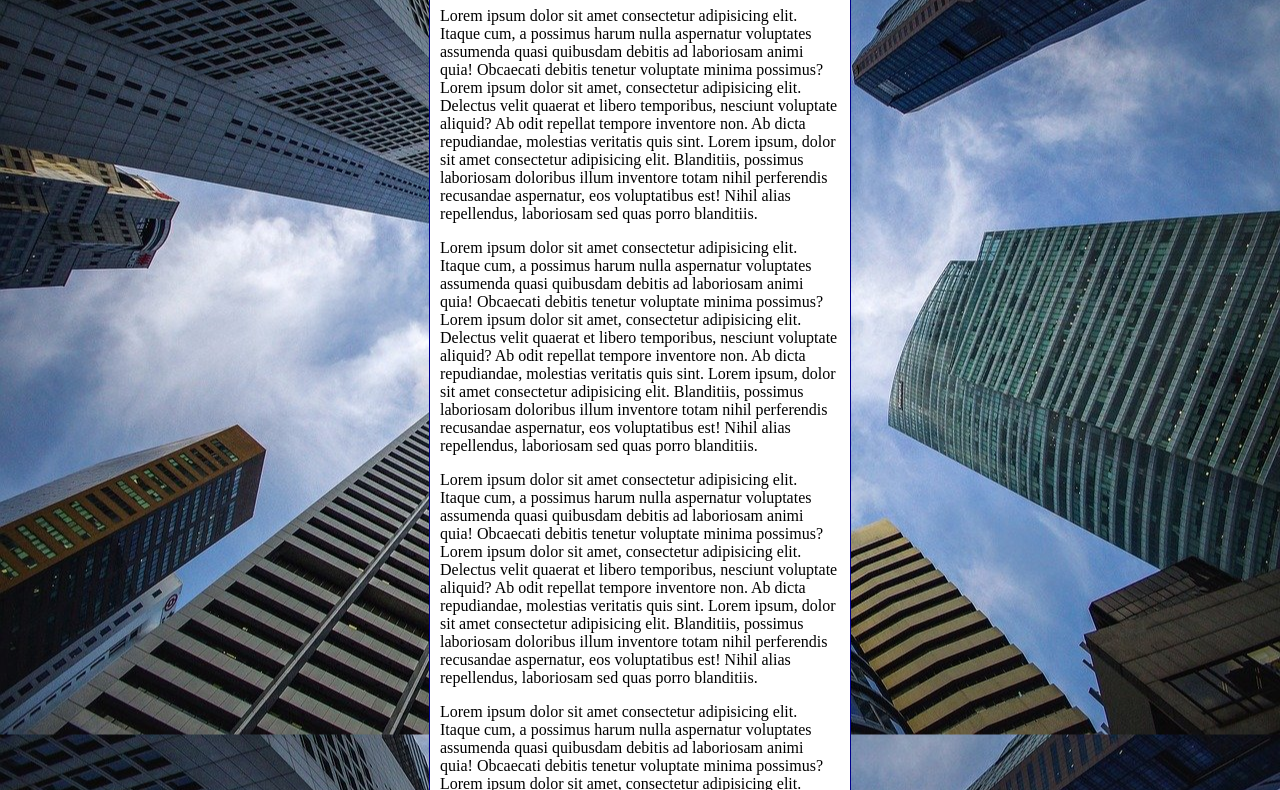
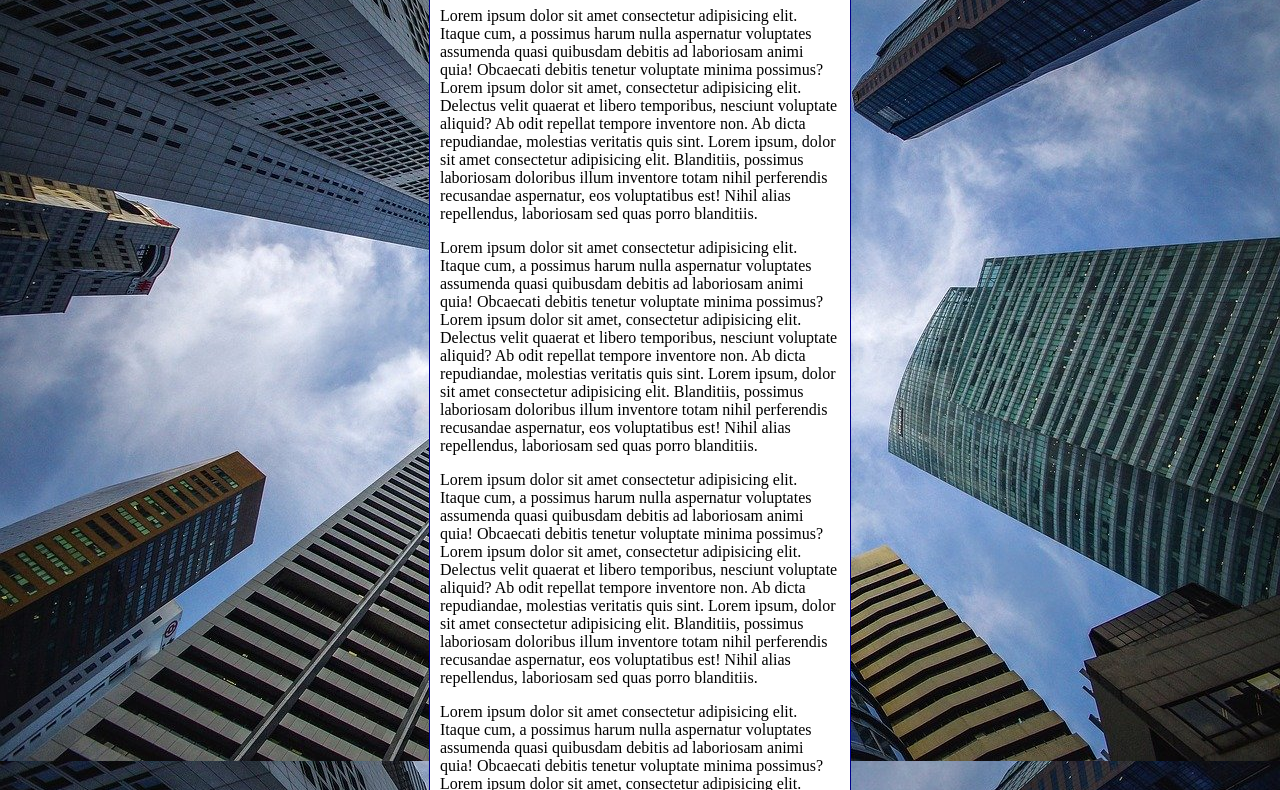
Before and after one commit to jvitorlk/html-css, a plain HTML site: page exercicios/ex022/fundo006.html in a window 1280 px wide. Shown: the part 92-882 px from the top of the page. Drawn offline with Linux system fonts and the light colour scheme.

Commit message:
shorthand

```diff
--- a/exercicios/ex022/fundo006.html
+++ b/exercicios/ex022/fundo006.html
@@ -3,20 +3,28 @@
 <head>
     <meta charset="UTF-8">
     <meta name="viewport" content="width=device-width, initial-scale=1.0">
-    <title>Document</title>
+    <title>Fundo fixo de tela</title>
     <style>
         body {
-            height: 98vh;
-            background-color: black;
+            height: 100vh;
+            /* background-color: black;
             background-image: url('imagens/wallpaper002.jpg');
             background-position: center center;
-            background-repeat: repeat-y;
+            background-repeat: no-repeat;
+            background-size: cover;
+            background-attachment: fixed; */
+
+            /* shorthand - background
+                color > image > position > repeat > [size] > attachment
+            */
+
+            background: black url('imagens/wallpaper002.jpg') center center no-repeat fixed;
             background-size: cover;
         }
 
         main {
             background-color: white;
-            width: 400px;
+            max-width: 400px;
             padding: 10px;
             margin: auto;
             border: 1px solid darkblue;
```
